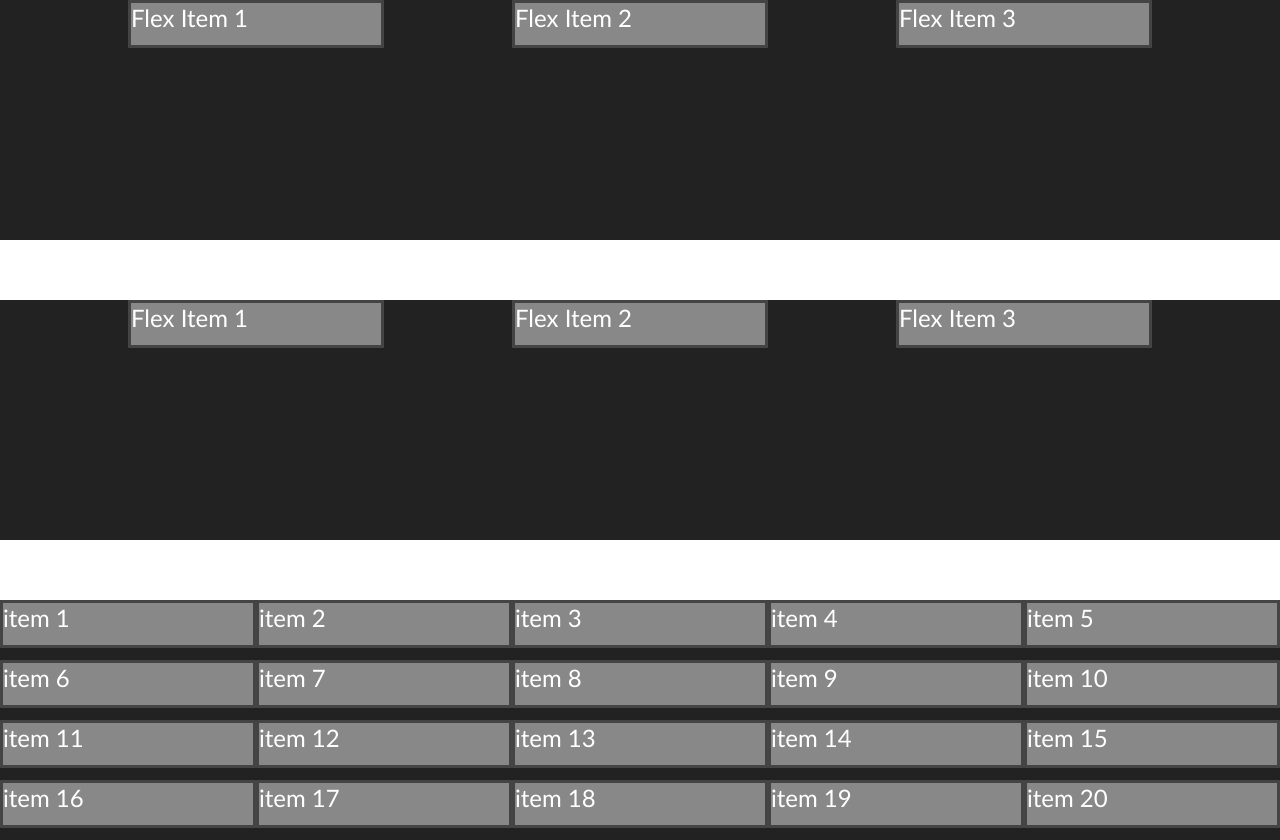
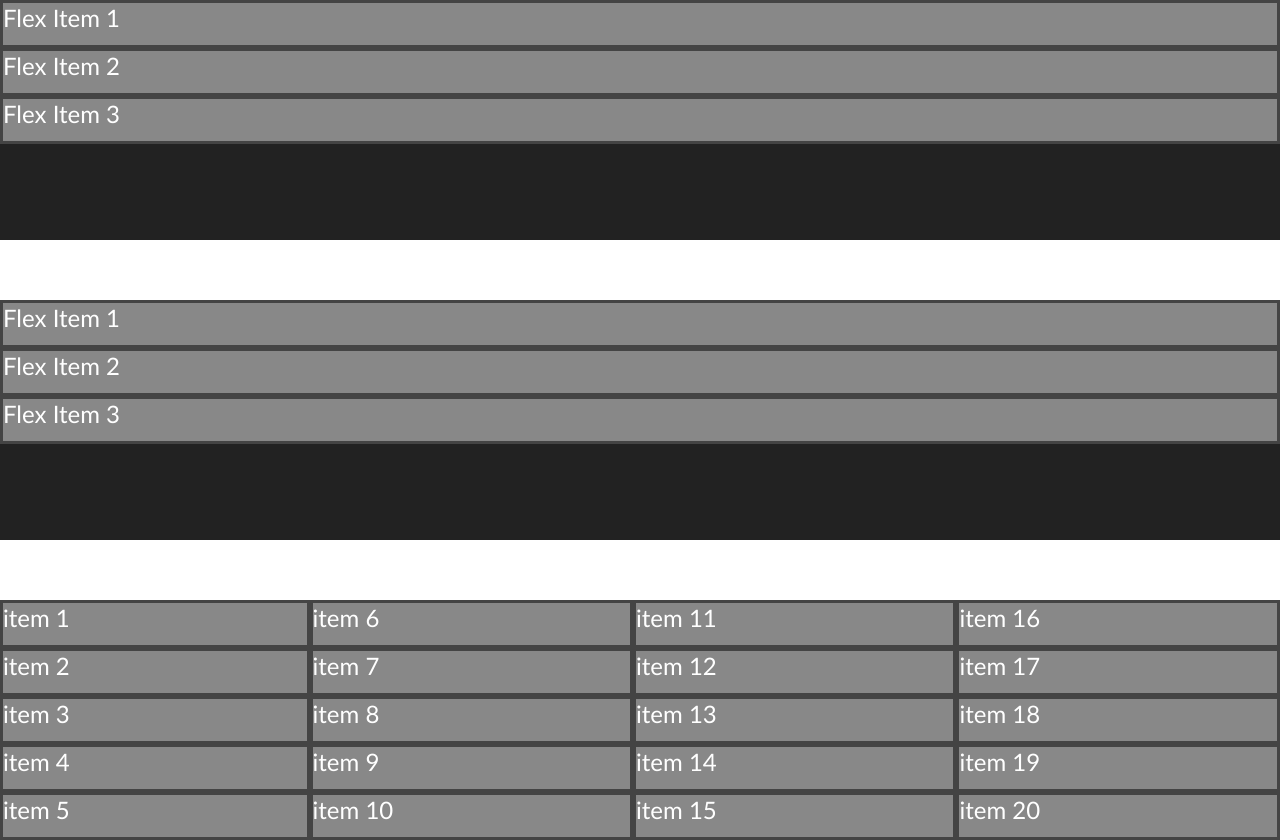
Before and after one commit to Jochizan/courses-css, a plain HTML site: page index.html in a window 1280 px wide. Drawn offline with Linux system fonts and the light colour scheme.

Commit message:
Propiedades de padres con flexbox terminado

```diff
--- a/css/main.css
+++ b/css/main.css
@@ -18,30 +18,42 @@ html {
   background-color: #222;
   height: 30vh;
 
-  /* flex I */
-  /* flex junta todos los contenedores con este en lineas*/
+  /* Flex I del Elemento Padre */
+  /* Display define que una caja será flexbox de bloque o flexbox de línea */
+  /* inline-flex hace los mismo solo que dilimitando a solo lo que necesitan */
   display: flex; /* block | flex | inline-flex */
-  /* inline-flex hace los mismo solo que dilimitando a solo lo que necesitan */
-
-  /* flex-direction */
+  /* flex-direction define el (main axis) row --x, column --y */
   /* row-reverse invierte el orden en el que se muestran apegandolo hacia arriba*/
   /* column los muestra alineados en columna y con reverse los muestra en orden
   inverso pero apegandolo hacia abajo*/
   flex-direction: row-reverse; /* row | row-reverse | column | column-reverse */
+  /* wrap define si la caja flexbox envuelve o NO sus hijos */
   flex-wrap: wrap; /* nowrap | wrap | wrap-reverse*/
-
   /* flex-flow */
   /* flex flow es la combinación de flex-direction y flex-wrap */
-  flex-flow: row wrap;
+  flex-flow: column wrap;
   /* Justify content define la alineación de los elementos hijos, respecto del
-  eje principal definida en flex-direcion */
-  justify-content: space-evenly;
+  eje principal definida en flex-direcion (main axis) */
+  justify-content: flex-start; /* flex-start | flex-end | space-between | space-around | space-evenly */
+  /* Align items difne la alineación de los elementos hijos, respecto del
+  eje secundario definida en el flex-direcion (cross axis) */
+  align-items: stretch; /* stretch | flex-start | flex-end | center | baseline */
+  /* Align content hace lo mismo que justify-content pero en el eje transversal o secundario
+  y no funciona si los hijos están en UNA sóla línea por el flex-wrap: nowrap; */
+  align-content: stretch; /* flex-start | flex-end | center | stretch
+  | space-between | space-around | space-evenly */
 }
 
 .items {
   border: medium solid #444;
-  width: 20%;
+  /* Tanto el width como el height son importantes cuando se usa flex-direction
+  y el align-items como el align-content es stretch */
+  /* width: 20%; */
   height: 20%;
   font-size: 2rem;
   background-color: #888;
 }
+
+/* .items:nth-child(2) {
+  font-size: 150%;
+} */
```
